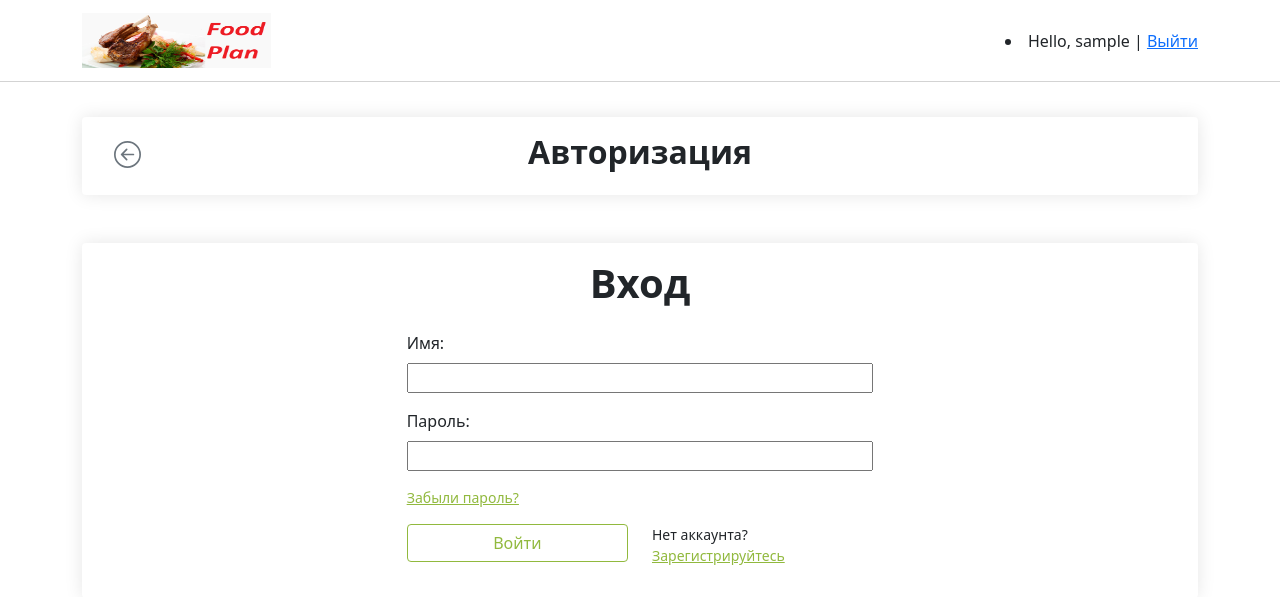
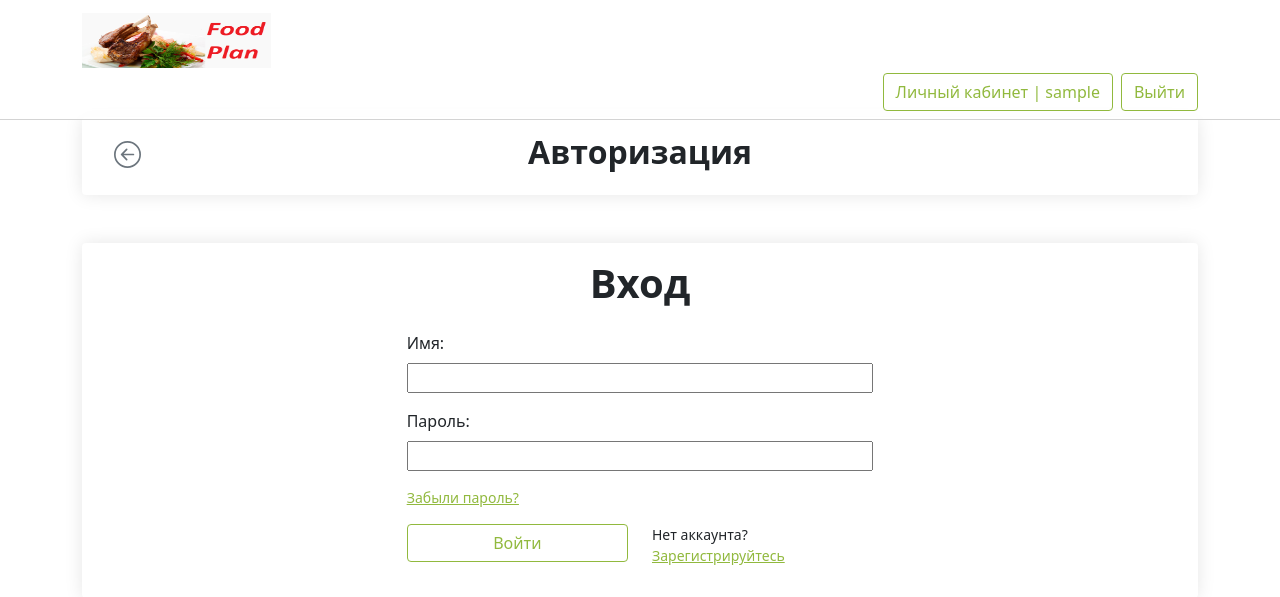
Before and after one commit to SrgMarkov/django_foodplan, a Django app: page /auth/ in a window 1280 px wide. Shown: the top 597 px of the page. Run offline with Django 4.2, Linux system fonts and the light colour scheme; the visitor is signed in with stand-in values (Sample User, id 1); parts of the project's set-up code (start-up, migrations or seed data) failed here and were passed over.

Commit message:
Add login

```diff
--- a/foodplan/views.py
+++ b/foodplan/views.py
@@ -74,7 +74,6 @@ def free_recipes(request):
 
 
 def index(request):
-    request.session.clear()
     return render(request, 'index.html')
 
 
--- a/templates/base.html
+++ b/templates/base.html
@@ -19,7 +19,16 @@
                     <img src="{% static 'img/logo.png' %}" height="55" width="189" alt="">
                 </a>
                 {% if request.user.is_authenticated %}
-				<li class="last"> Hello, {{user.username}} | <a href="{% url 'logout' %}">Выйти</a></li>
+                <ul class="navbar-nav w-100">
+                    <li class="nav-item align-items-center d-md-flex flex-grow-1 justify-content-end">
+                        <form action="{% url 'lk' %}">
+                            <button class="btn shadow-none btn-outline-success me-2 foodplan_green foodplan__border_green">Личный кабинет | {{user.username}}</button>
+                        </form>
+                        <form action="{% url 'logout' %}">
+                            <button class="btn shadow-none btn-outline-success foodplan_green foodplan__border_green">Выйти</button>
+                        </form>
+                    </li>
+                </ul>
 				{% else %}
                     <ul class="navbar-nav w-100">
                         <li class="nav-item align-items-center d-md-flex flex-grow-1 justify-content-end">
```
